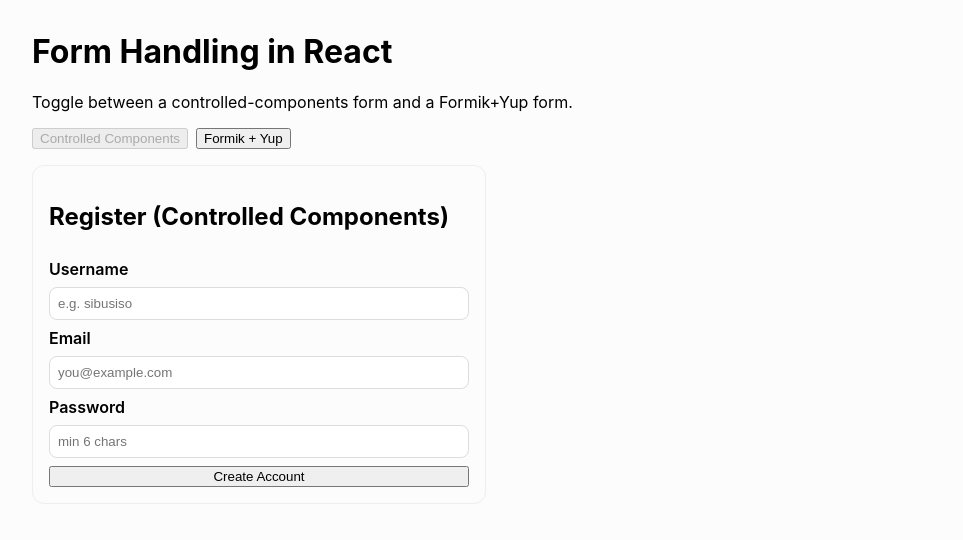
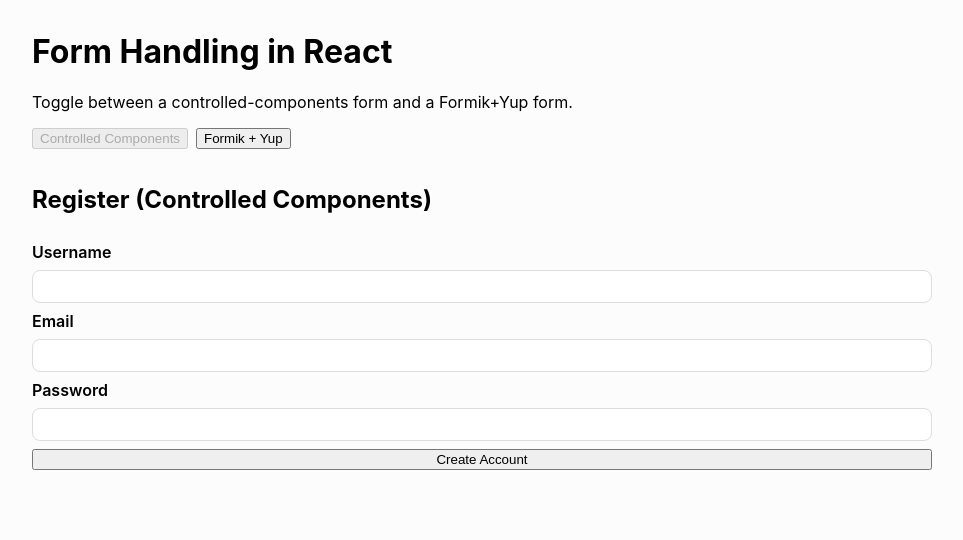
Before and after one commit to AyandaaaN/alx-fe-reactjs, a React (Vite) app in the folder form-handling-react/: page / in a window 1280 px wide. Shown: the top 540 px of the page, without its empty margins (158-1121 px from the left). Built offline with nearby package versions, Linux system fonts and the light colour scheme.

Commit message:
Refactor RegistrationForm to use individual state variables for ALX checker

```diff
--- a/form-handling-react/src/components/RegistrationForm.jsx
+++ b/form-handling-react/src/components/RegistrationForm.jsx
@@ -2,93 +2,75 @@ import { useState } from 'react';
 import { registerUser } from '../api/mockAuth';
 
 export default function RegistrationForm() {
-  const [values, setValues] = useState({ username: '', email: '', password: '' });
-  const [errors, setErrors] = useState({});
-  const [status, setStatus] = useState({ loading: false, success: '', error: '' });
-
-  const onChange = (e) => {
-    const { name, value } = e.target;
-    setValues((v) => ({ ...v, [name]: value }));
-  };
+  const [username, setUsername] = useState('');
+  const [email, setEmail]       = useState('');
+  const [password, setPassword] = useState('');
+  const [errors, setErrors]     = useState({});
+  const [status, setStatus]     = useState({ loading: false, success: '', error: '' });
 
   const validate = () => {
     const e = {};
-    if (!values.username.trim()) e.username = 'Username is required';
-    if (!values.email.trim()) e.email = 'Email is required';
-    if (!values.password.trim()) e.password = 'Password is required';
+    if (!username.trim()) e.username = 'Username is required';
+    if (!email.trim()) e.email = 'Email is required';
+    if (!password.trim()) e.password = 'Password is required';
     return e;
   };
 
   const onSubmit = async (e) => {
     e.preventDefault();
-    setStatus({ loading: false, success: '', error: '' });
-
+    setErrors({});
     const eObj = validate();
     setErrors(eObj);
     if (Object.keys(eObj).length) return;
 
     try {
-      setStatus((s) => ({ ...s, loading: true }));
-      const res = await registerUser(values);
-      setStatus({ loading: false, success: `Welcome, ${res.username}!`, error: '' });
-      setValues({ username: '', email: '', password: '' });
+      setStatus({ loading: true });
+      await registerUser({ username, email, password });
+      setStatus({ loading: false, success: `Welcome, ${username}!`, error: '' });
+      setUsername('');
+      setEmail('');
+      setPassword('');
     } catch (err) {
       setStatus({ loading: false, success: '', error: err.message });
     }
   };
 
   return (
-    <form onSubmit={onSubmit} style={styles.form}>
+    <form onSubmit={onSubmit} style={{ display: 'grid', gap: 8 }}>
       <h2>Register (Controlled Components)</h2>
 
       <label>Username</label>
       <input
         name="username"
-        value={values.username}
-        onChange={onChange}
-        placeholder="e.g. sibusiso"
+        value={username}
+        onChange={(e) => setUsername(e.target.value)}
       />
-      {errors.username && <span style={styles.err}>{errors.username}</span>}
+      {errors.username && <span style={{ color: 'crimson' }}>{errors.username}</span>}
 
       <label>Email</label>
       <input
         name="email"
         type="email"
-        value={values.email}
-        onChange={onChange}
-        placeholder="you@example.com"
+        value={email}
+        onChange={(e) => setEmail(e.target.value)}
       />
-      {errors.email && <span style={styles.err}>{errors.email}</span>}
+      {errors.email && <span style={{ color: 'crimson' }}>{errors.email}</span>}
 
       <label>Password</label>
       <input
         name="password"
         type="password"
-        value={values.password}
-        onChange={onChange}
-        placeholder="min 6 chars"
+        value={password}
+        onChange={(e) => setPassword(e.target.value)}
       />
-      {errors.password && <span style={styles.err}>{errors.password}</span>}
+      {errors.password && <span style={{ color: 'crimson' }}>{errors.password}</span>}
 
       <button type="submit" disabled={status.loading}>
         {status.loading ? 'Submitting…' : 'Create Account'}
       </button>
 
-      {status.success && <div style={styles.ok}>{status.success}</div>}
-      {status.error && <div style={styles.err}>{status.error}</div>}
+      {status.success && <div style={{ color: 'green' }}>{status.success}</div>}
+      {status.error && <div style={{ color: 'crimson' }}>{status.error}</div>}
     </form>
   );
 }
-
-const styles = {
-  form: {
-    display: 'grid',
-    gap: 8,
-    maxWidth: 420,
-    padding: '1rem',
-    border: '1px solid #eee',
-    borderRadius: 12
-  },
-  err: { color: 'crimson', fontSize: 13 },
-  ok: { color: 'green', marginTop: 8 }
-};
```
